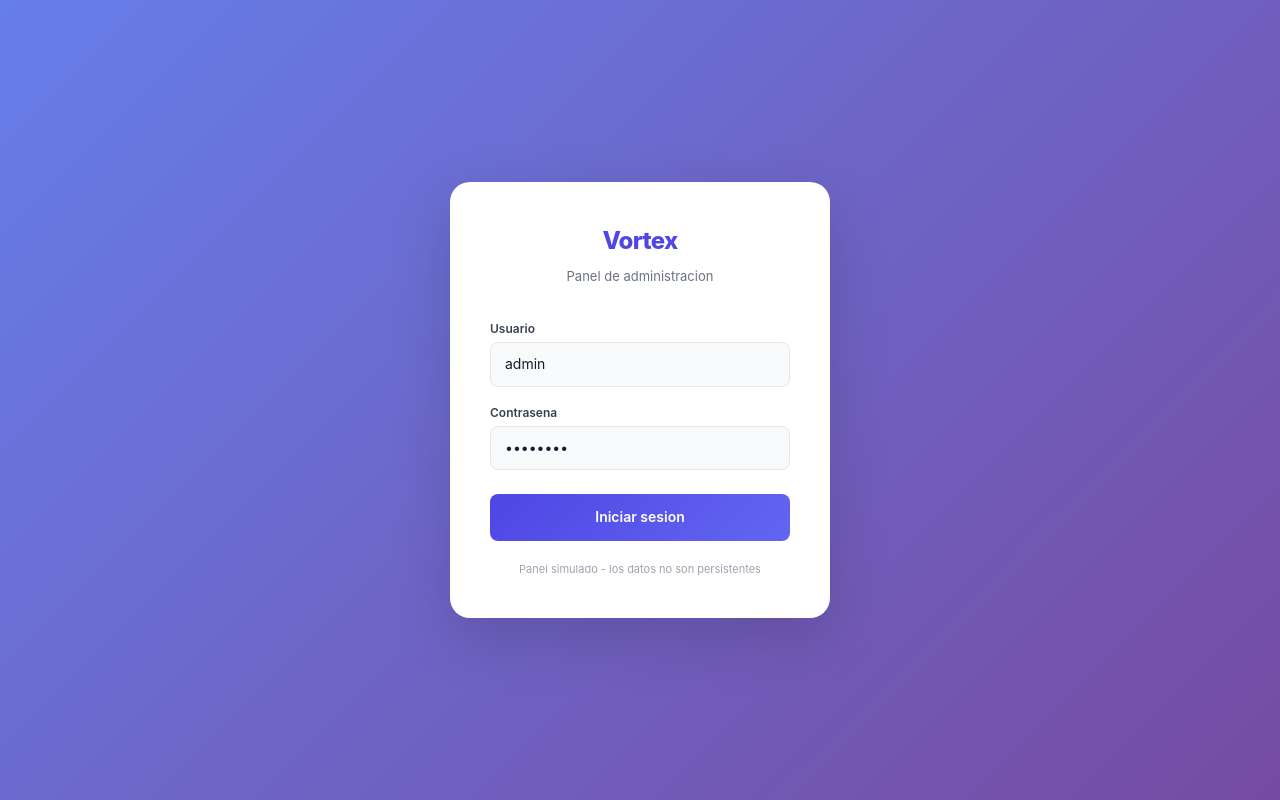
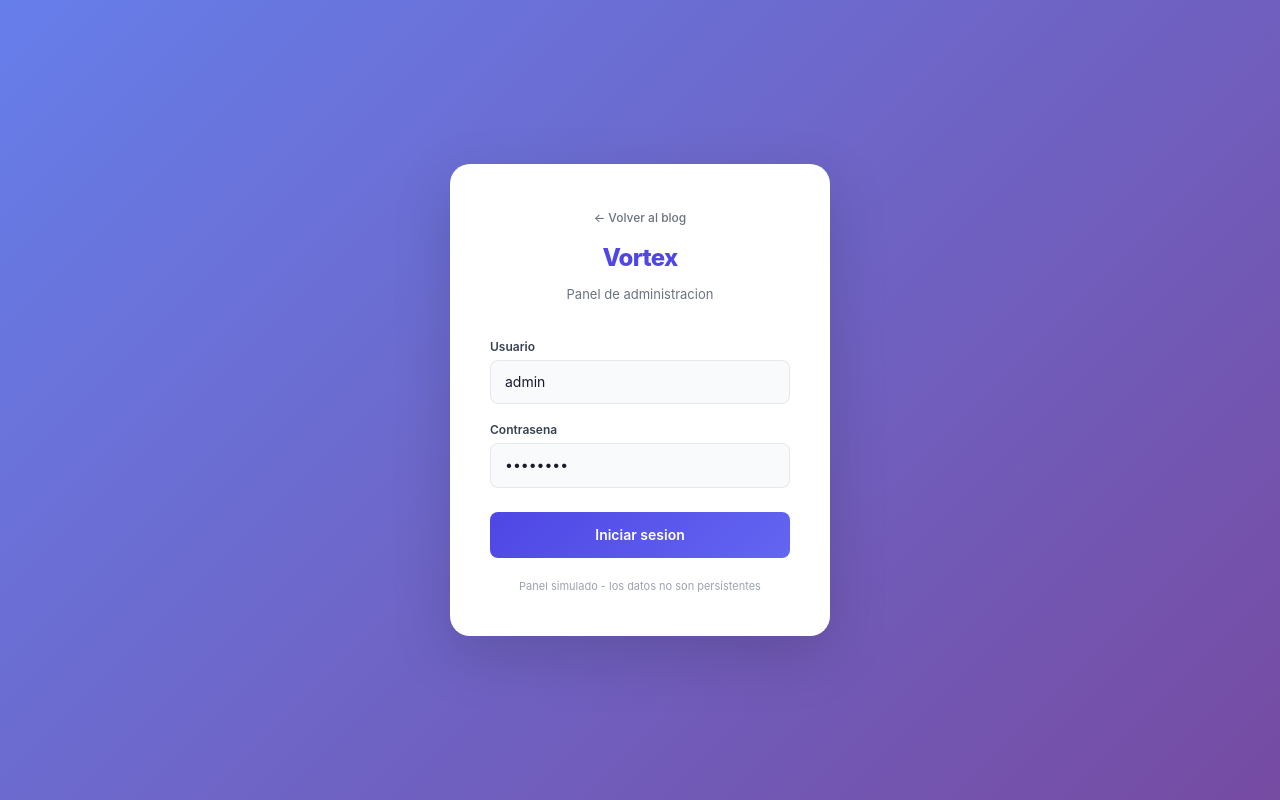
Before and after one commit to GalvanAlexis/bladoPC, a Next.js app: page /ejemplos/blog/admin in a window 1280 px wide. Built offline with nearby package versions, Linux system fonts and the light colour scheme.

Commit message:
feat: agregar link Volver al blog en pantalla de login ISS-074

```diff
--- a/src/app/ejemplos/blog/admin/page.tsx
+++ b/src/app/ejemplos/blog/admin/page.tsx
@@ -40,6 +40,12 @@ export default function VortexAdmin() {
           width: 'min(380px, 90vw)', boxShadow: '0 20px 60px rgba(0,0,0,0.15)',
         }}>
           <div style={{ textAlign: 'center', marginBottom: '32px' }}>
+            <Link href="/ejemplos/blog" style={{
+              fontSize: '12px', color: '#6b7280', textDecoration: 'none', fontWeight: 500,
+              display: 'inline-block', marginBottom: '12px',
+            }}>
+              &larr; Volver al blog
+            </Link>
             <span style={{
               fontSize: '24px', fontWeight: 800, color: accent, letterSpacing: '-0.03em',
               display: 'block', marginBottom: '6px',
```
